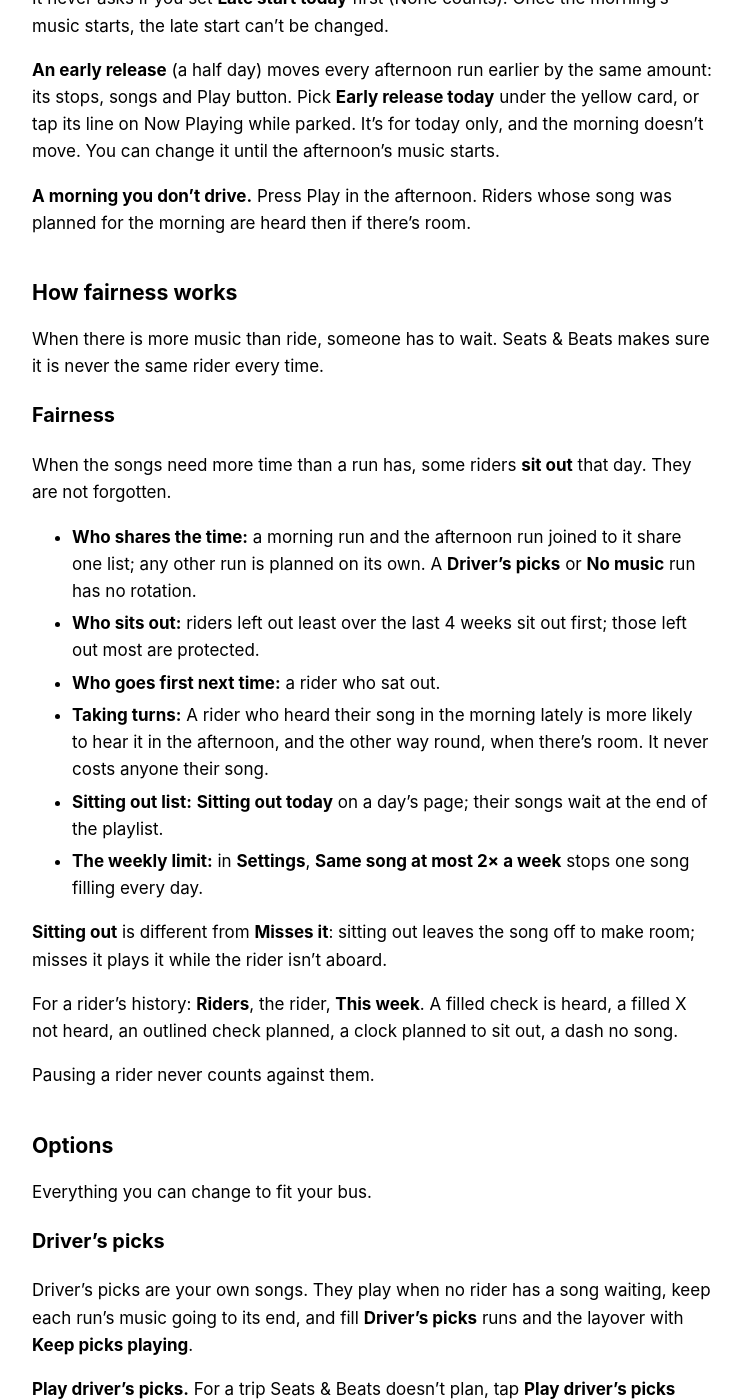
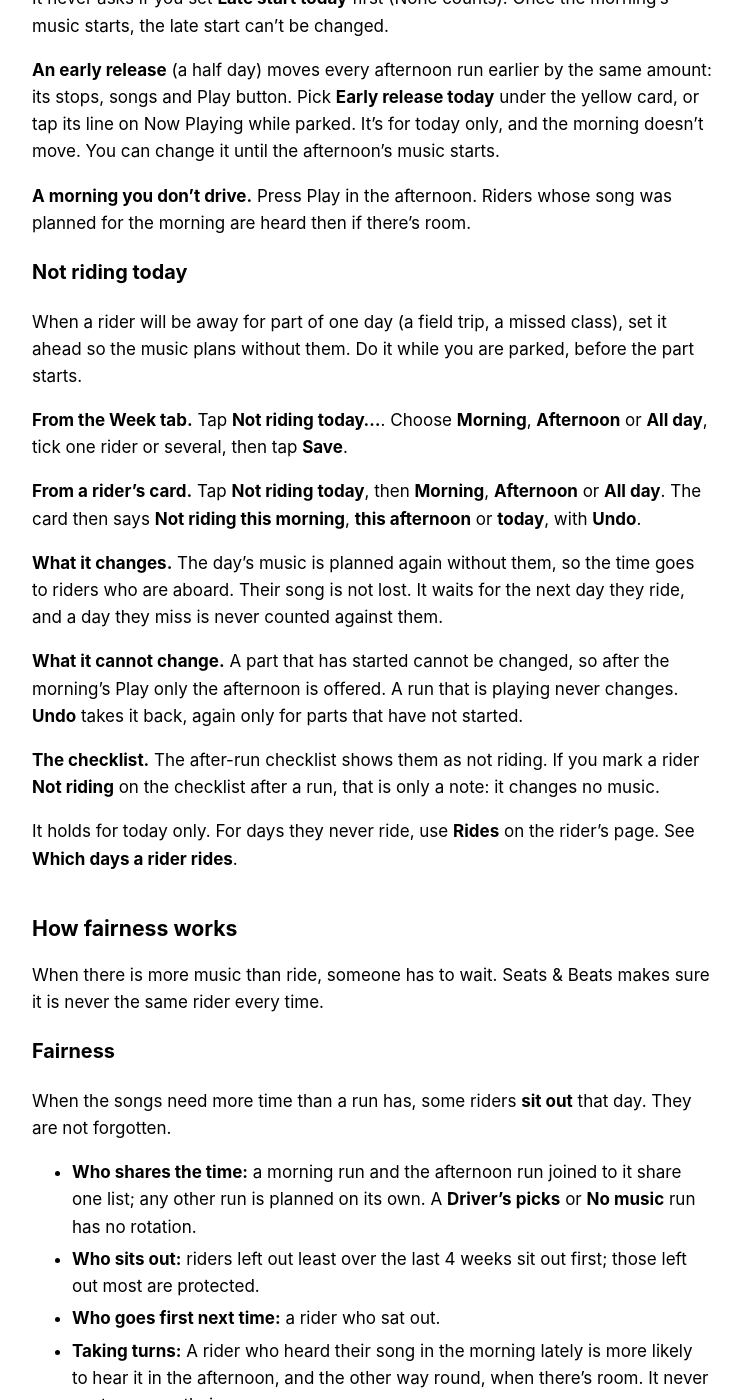
Before and after one commit to seatsandbeats/seatsandbeats.github.io, a Jekyll site: the page built from guide.md, in a window 1280 px wide and 1400 px high, scrolled down 16447 px. Shown: the whole window, without its empty margins (268-1010 px from the left). Built offline with Jekyll 4.4.1, drawn with Linux system fonts in a browser that asks for light colours; our own code applies the rules of GitHub Pages for plain Markdown files; some of the changed text lies outside the part shown.

Commit message:
Build 12: which days each rider rides; Driver's Guide for build 12
Co-Authored-By: Claude Opus 5.5 <noreply@anthropic.com>

```diff
--- a/guide.md
+++ b/guide.md
@@ -414,6 +414,22 @@ It never asks if you set **Late start today** first (None counts). Once the morn
 
 **A morning you don't drive.** Press Play in the afternoon. Riders whose song was planned for the morning are heard then if there's room.
 
+### Not riding today
+
+When a rider will be away for part of one day (a field trip, a missed class), set it ahead so the music plans without them. Do it while you are parked, before the part starts.
+
+**From the Week tab.** Tap **Not riding today…**. Choose **Morning**, **Afternoon** or **All day**, tick one rider or several, then tap **Save**.
+
+**From a rider's card.** Tap **Not riding today**, then **Morning**, **Afternoon** or **All day**. The card then says **Not riding this morning**, **this afternoon** or **today**, with **Undo**.
+
+**What it changes.** The day's music is planned again without them, so the time goes to riders who are aboard. Their song is not lost. It waits for the next day they ride, and a day they miss is never counted against them.
+
+**What it cannot change.** A part that has started cannot be changed, so after the morning's Play only the afternoon is offered. A run that is playing never changes. **Undo** takes it back, again only for parts that have not started.
+
+**The checklist.** The after-run checklist shows them as not riding. If you mark a rider **Not riding** on the checklist after a run, that is only a note: it changes no music.
+
+It holds for today only. For days they never ride, use **Rides** on the rider's page. See **Which days a rider rides**.
+
 ## How fairness works
 
 When there is more music than ride, someone has to wait. Seats & Beats makes sure it is never the same rider every time.
@@ -489,6 +505,20 @@ If a rider has stopped riding for the year, tap **Edit** on their card and turn
 If they are gone for good, open them from the **Riders** tab, tap **Edit**, then **Remove rider…**, the last button. It deletes the rider and their songs, so it asks first.
 
 **Only one way?** On the rider's page, **Rides this bus** also decides which runs play their songs: mornings only, afternoons only, or both.
+
+### Which days a rider rides
+
+Open a rider and look at **Rides**. By default a rider rides every morning and every afternoon.
+
+**Days.** Under **Mornings** and **Afternoons**, tap a day to turn it on or off. A filled day is a day they ride. Each tap saves. Their songs play only on days they ride, and a day they do not ride never counts as missed. A song that has no ride that day waits for the next day they ride.
+
+**Quick choices.** **Rides this bus** sets every day at once: **Both**, **Mornings only** or **Afternoons only**. After you change days one by one it reads **Some days**. Picking a quick choice then asks before it replaces your days.
+
+**Gets off at.** Pick the stop where they get off every afternoon. **Same as pickup** is the usual. A rider who gets off somewhere else on one day, like at a grandparent's house, can have a stop for that day. Tap **Add a weekday stop**, choose the day and the stop. A weekday stop beats **Gets off at** on that day. Swipe it left to remove it (it asks first). The song for that afternoon is placed before that stop, and GPS timing for that day ends there.
+
+The Week tab and the rider's card show what you set, such as **Mornings only** or **Some days**.
+
+For one day off, such as a field trip, see **Not riding today**.
 
 ### Shared songs
 
```
Also changed, not shown: privacy.md (+2 -2 lines).
